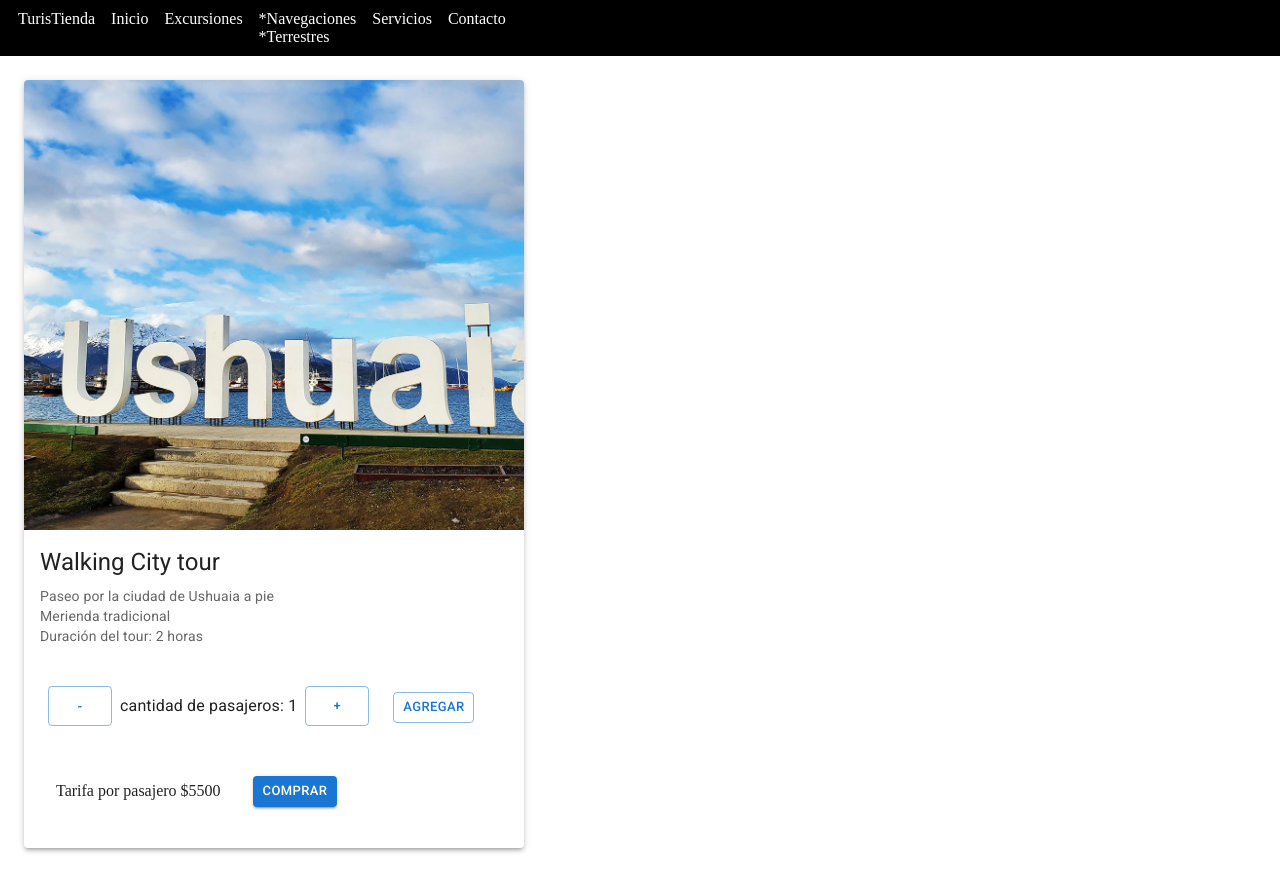
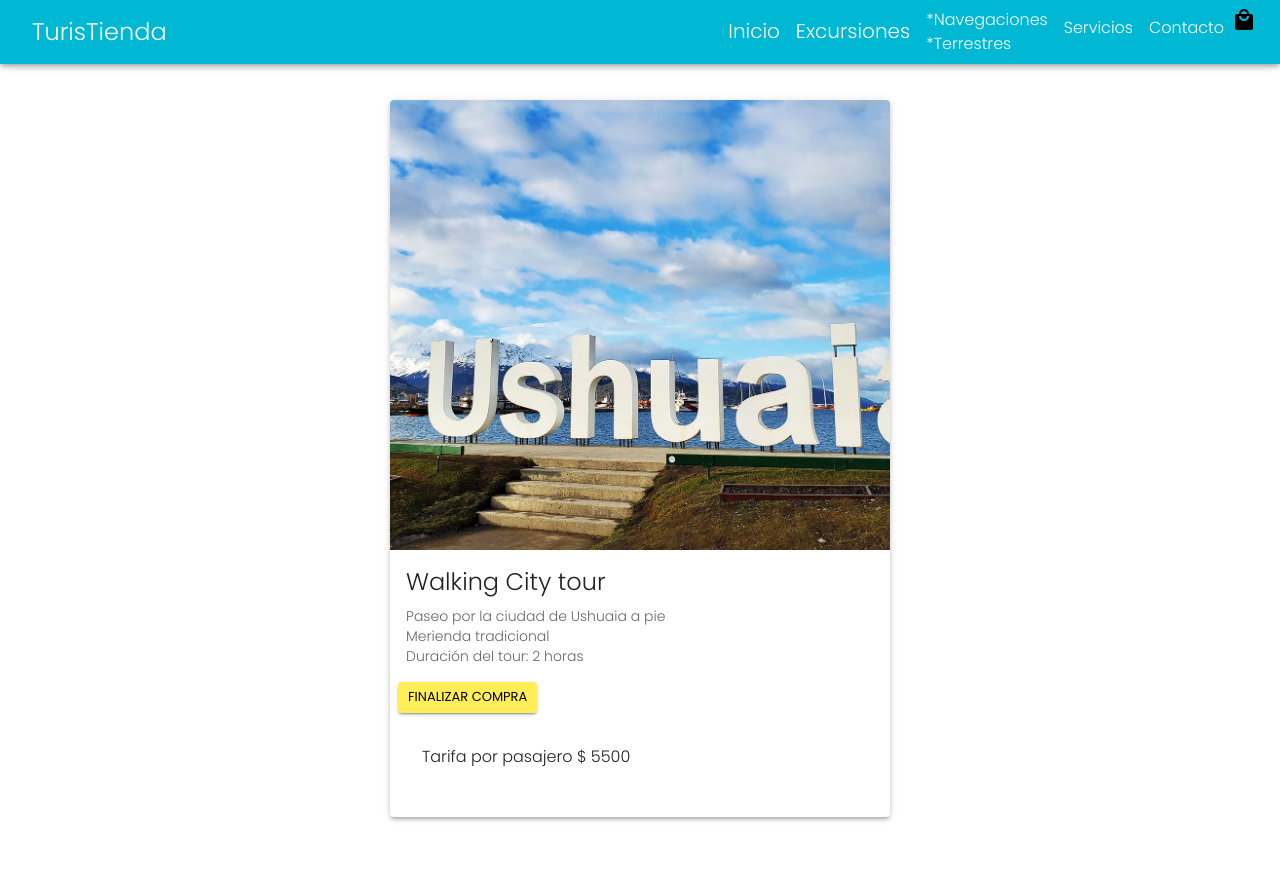
Before and after one commit to Florsala/Tienda, a React (Create React App) app: page /tour/001 in a window 1280 px wide. Both pictures are taken after a click on the button "AGREGAR". Shown: the top 892 px of the page. Built offline with nearby package versions, Linux system fonts and the light colour scheme.

Commit message:
Item Count in ItemDetail and new button

```diff
--- a/package.json
+++ b/package.json
@@ -10,7 +10,9 @@
     "@fortawesome/react-fontawesome": "^0.1.16",
     "@headlessui/react": "^1.4.2",
     "@heroicons/react": "^1.0.5",
+    "@mui/icons-material": "^5.2.5",
     "@mui/material": "^5.2.5",
+    "@mui/styles": "^5.2.3",
     "@testing-library/jest-dom": "^5.16.0",
     "@testing-library/react": "^11.2.7",
     "@testing-library/user-event": "^12.8.3",
--- a/src/App.css
+++ b/src/App.css
@@ -1,3 +1,4 @@
+@import url('https://fonts.googleapis.com/css2?family=Poppins:wght@100;200;300;400&display=swap');
 
 *{
   margin: 0;
@@ -34,7 +35,7 @@
   justify-content: center;
 } */
 
-.listStyle{
+/* .listStyle{
   list-style: none;
   background-color: black;
   color:white;
@@ -43,7 +44,7 @@
   padding: 10px;
 
 
-}
+} */
 
 
 
@@ -55,8 +56,12 @@ a {
 
 .imgCart{
   height: 20px;
+  color: white;
 }
 
+.bi-cart-fill{
+  color:white;
+}
 
 .active{
   color: orange;
--- a/src/App.jsx
+++ b/src/App.jsx
@@ -4,9 +4,16 @@ import "./App.css";
 import NavBar from "./components/NavBar";
 import ItemListContainer from "./components/ItemListContainer";
 import ItemDetailContainer from "./components/ItemDetailContainer";
+import { ThemeProvider } from "@mui/material/styles";
+import theme from "./theme";
+import Cart from "./components/Cart";
+
+
 
 function App() {
   return (
+<ThemeProvider theme={theme}>
+
     <BrowserRouter>
       <NavBar />
 
@@ -19,10 +26,14 @@ function App() {
 
         <Route path="/tour/:id" element={<ItemDetailContainer />}/>
 
+        <Route path= "/cart" element={<Cart/>}/>
+
 
       </Routes>
 
     </BrowserRouter>
+
+    </ThemeProvider>
   );
 }
 
--- /dev/null
+++ b/src/components/Cart.js
@@ -0,0 +1,17 @@
+import { Container, Typography } from "@mui/material";
+import React from "react";
+
+
+const Cart = () => {
+  return (
+    <Container>
+      <Typography variant="h4" color="text.secondary" margin={15}>
+        ¡Arma tus valijas!
+      </Typography>
+
+    </Container>
+
+  );
+};
+
+export default Cart;
--- a/src/components/CartWidget.js
+++ b/src/components/CartWidget.js
@@ -1,11 +1,15 @@
 
 import React from 'react'
-import cart from './cart.svg';
+
+import LocalMallIcon from '@mui/icons-material/LocalMall';
 
 const CartWidget = () => {
     return (
         <div>
-           <img className='imgCart' src={cart} alt='cart'/>
+
+           <LocalMallIcon
+           color='white'
+           />
 
 
 
--- a/src/components/Item.jsx
+++ b/src/components/Item.jsx
@@ -15,12 +15,13 @@ import { Link } from "react-router-dom";
 const Item = ({ id, title, price, img, description }) => {
   return (
 
-    <Link to= {`/tour/${id}`}>
-    <Box sx={{ display: 'inline-flex', flexDirection: 'row', flexWrap: 'wrap' , justifyContent:'space-evenly' }} m={3} elevation={20}>
-      <Card sx={{ maxWidth: 345, paddingBottom: 2, boxShadow: 3 }}>
+
+
+    <Box  m={3} elevation={20} mt={10}>
+      <Card sx={{ width: 350, paddingBottom: 2, boxShadow: 3 }}>
         <CardMedia
           component="img"
-          height="140"
+          height="200"
           image={img}
           price={price}
           alt="Tour"
@@ -35,16 +36,19 @@ const Item = ({ id, title, price, img, description }) => {
         </CardContent>
         <CardActions>
           <Button size="small">Comprar</Button>
+
+          <Link to= {`/tour/${id}`}>
           <Button size="small" >Más info</Button>
-          <Typography variant="body3" color="text.primary">
-            {price}
+          </Link>
+          <Typography color="text.primary" m={3}>
+            AR$ {price}
           </Typography>
         </CardActions>
 
       </Card>
     </Box>
 
-    </Link>
+
   );
 };
 
--- a/src/components/ItemDetail.js
+++ b/src/components/ItemDetail.js
@@ -1,4 +1,5 @@
-import React from "react";
+import React, { useState, useEffect } from "react";
+import { makeStyles } from "@mui/styles";
 import ItemCount from "./itemCount";
 import Card from "@mui/material/Card";
 import CardActions from "@mui/material/CardActions";
@@ -7,6 +8,18 @@ import CardMedia from "@mui/material/CardMedia";
 import Button from "@mui/material/Button";
 import Typography from "@mui/material/Typography";
 import Box from "@mui/material/Box";
+import { Link } from "react-router-dom";
+
+const useStyles = makeStyles({
+  boxContainer: {
+    display: "flex",
+    justifyContent: "center",
+    marginTop: 100,
+    marginBottom: 100,
+  },
+});
+
+
 
 const ItemDetail = ({
   id,
@@ -19,8 +32,24 @@ const ItemDetail = ({
   include,
   pax,
 }) => {
+  const classes = useStyles();
+
+  const [addToCart, setAddToCart] = useState(false);
+
+
+
+const Add = () => {
+  setAddToCart(true)
+}
+
+useEffect(() => {
+  console.log(addToCart, 'agregado');
+
+  }, [addToCart])
+
+
   return (
-    <Box sx={{ display: "inline-flex" }} m={3} elevation={10}>
+    <Box className={classes.boxContainer}>
       <Card sx={{ maxWidth: 500, paddingBottom: 2, boxShadow: 3 }}>
         <CardMedia
           component="img"
@@ -43,17 +72,37 @@ const ItemDetail = ({
             {duration}
           </Typography>
         </CardContent>
-        <ItemCount stock={pax} />
+
+        {!addToCart &&
+        <ItemCount stock={pax} Add={Add}/>
+
+
+
+      }
+
+      {addToCart &&
+      <Link to="/cart" >
+        <Button color="secondary" variant="contained" m={5} size="small">
+        Finalizar Compra
+
+          </Button>
+
+        </Link>
+      }
+
+
+
+
         <CardActions>
-          <Typography variant="body3" m={3} color="text.primary">
-            {` Tarifa por pasajero $${price}`}
+          <Typography  m={3} color="text.primary">
+           Tarifa por pasajero $ {price}
           </Typography>
 
-          <Button variant="contained" m={3} size="small">
-            Comprar
-          </Button>
+
         </CardActions>
       </Card>
+
+
     </Box>
   );
 };
--- a/src/components/ItemListContainer.js
+++ b/src/components/ItemListContainer.js
@@ -2,6 +2,7 @@ import React, { useState, useEffect } from "react";
 import ItemList from "./ItemList";
 import { useParams } from "react-router-dom";
 import products from "../data/products";
+import Box from "@mui/material/Box";
 
 export const ItemListContainer = () => {
   const [items, setItems] = useState([]);
@@ -33,9 +34,11 @@ export const ItemListContainer = () => {
   return loading ? (
     <h3>cargando...</h3>
   ) : (
-    <div>
-      <ItemList items={items} />
-    </div>
+      <Box mt={10} sx={{ display: 'flex', flexWrap: 'wrap', justifyContent:'center' }}>
+        <ItemList items={items} />
+      </Box>
+
+
   );
 };
 
--- a/src/components/NavBar.js
+++ b/src/components/NavBar.js
@@ -3,53 +3,75 @@ import CartWidget from "./CartWidget";
 import { Link, NavLink } from "react-router-dom";
 import Categories from "../data/Categories";
 
+
+
+import { makeStyles } from "@mui/styles";
+import { AppBar, Toolbar, Typography } from "@mui/material";
+
+//import IconButton from "@mui/material/IconButton";
+//import MenuIcon from "@mui/icons-material/Menu";
+
+const useStyles = makeStyles(  ({
+  logo: {
+    flexGrow: "1",
+    cursor: "pointer",
+  },
+  NavLinks: {
+    display: "flex",
+  },
+
+  link: {
+    textDecoration: "none",
+    color: "white",
+    fontSize: "20px",
+  },
+}));
+
 const NavBar = () => {
+  const classes = useStyles();
+
   return (
     <nav>
       <div className="flex flex-row-reverse ">
-        <div>
-          <ul className="listStyle">
-            <li>
+        <AppBar>
+          <Toolbar>
+
+            <Typography variant="h5" className={classes.logo}>
               <Link to="/">TurisTienda</Link>
-            </li>
-            <li>
-              <Link to="/">Inicio</Link>
-            </li>
-            <li>
+            </Typography>
 
-              <Link to="/Excursiones">Excursiones</Link>
-            </li>
-            <div>
-              {Categories.map ((category) => {
-                return (
-                  <div key= {category.id}>
+            <Typography>
+              <div className={classes.NavLinks}>
 
-                    <NavLink to = {category.address}
-                    activeclassname="active"
-                    >
-                      {category.name}
-                    </NavLink>
+                <Link to="/" className={classes.link}>
+                  Inicio
+                </Link>
 
-                 </div>
+                <Link to="/Excursiones" className={classes.link}>
+                  Excursiones
+                </Link>
 
-                )
-              })}
+                <div>
+                  {Categories.map((category) => {
+                    return (
+                      <div key={category.id}>
+                        <NavLink to={category.address} activeclassname="active">
+                          {category.name}
+                        </NavLink>
+                      </div>
+                    );
+                  })}
+                </div>
 
-            </div>
-            <li>
+                <Link to="/Servicios">Servicios</Link>
 
-              <Link to="/Servicios">Servicios</Link>
-            </li>
-            <li>
+                <Link to="/Contacto">Contacto</Link>
 
-              <Link to="/Contacto">Contacto</Link>
-            </li>
-
-
-
-            <CartWidget />
-          </ul>
-        </div>
+                <CartWidget />
+              </div>
+            </Typography>
+          </Toolbar>
+        </AppBar>
       </div>
     </nav>
   );
--- a/src/components/itemCount.jsx
+++ b/src/components/itemCount.jsx
@@ -3,22 +3,22 @@ import Button from "@mui/material/Button";
 import { Box } from "@mui/system";
 import { Typography } from "@mui/material";
 
-const ItemCount = ({ stock }) => {
+const ItemCount = ({ stock, Add }) => {
   const [counter, setCounter] = useState(1);
 
   const onAdd = () => {
     if (counter < stock) {
-      {
+
         setCounter(counter + 1);
-      }
+
     }
   };
 
   const substract = () => {
     if (counter > 1) {
-      {
+
         setCounter(counter - 1);
-      }
+
     }
   };
 
@@ -40,13 +40,14 @@ const ItemCount = ({ stock }) => {
         sx={{ display: "inline" }}
         variant="outlined"
         size="small"
+        color="primary"
         pb={3}
-        onClick={() => {
-          if (counter === 1) {
+        onClick={() => { Add()
+          /* if (counter === 1) {
             console.log(`${counter} item agregado al carrito`);
           } else {
             console.log(`${counter} items agregados al carrito`);
-          }
+          } */
         }}
       >
         Agregar
--- /dev/null
+++ b/src/theme.js
@@ -0,0 +1,29 @@
+import { createTheme } from '@mui/material/styles';
+
+
+const theme = createTheme({
+    palette: {
+        primary: {
+            light: '#62ebff',
+            main: '#00b8d4',
+            dark: '#0088a3',
+            contrastText: '#000000',
+        },
+        secondary: {
+            light: '#ffffcf',
+            main: '#ffee58',
+            dark: '#ffb300',
+            contrastText: '#000000',
+
+        }
+    } ,
+    typography: {
+        fontFamily:'Poppins',
+        fontWeightLight: 200,
+        fontWeightRegular: 300,
+        fontWeightMedium: 400,
+    }
+})
+
+
+export default theme;
```
Also changed, not shown: src/components/pages/borrador.js (deleted, +0 -32 lines), 1 other file (tests, documents, lock files or other folders).
